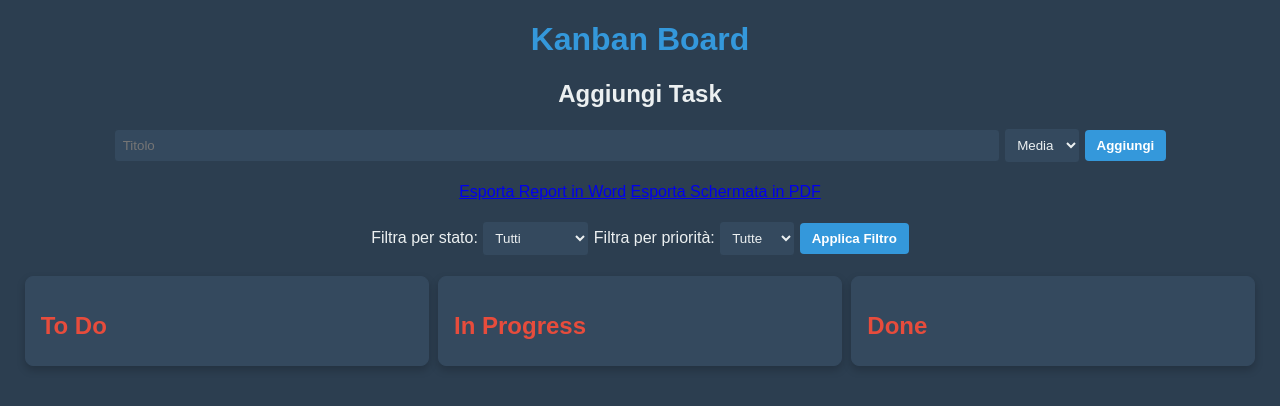
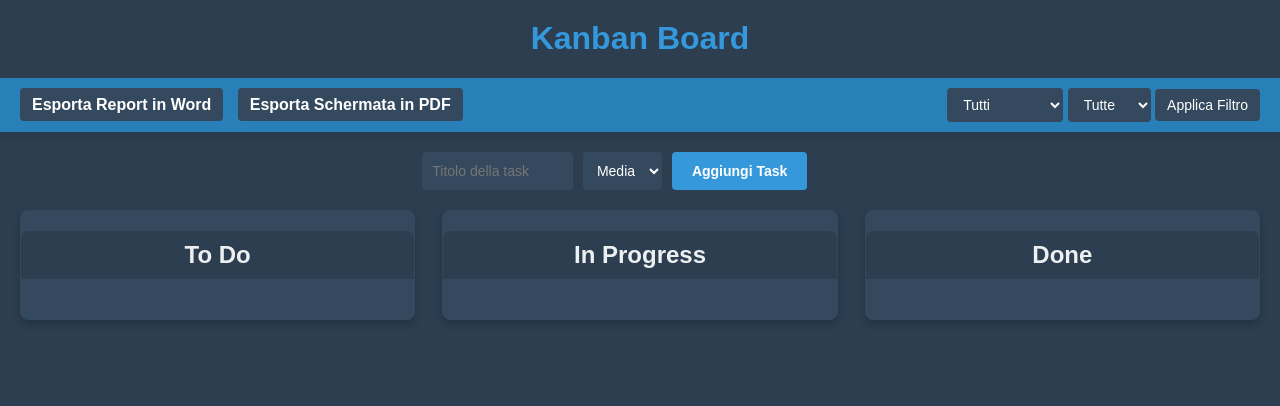
Before and after one commit to Dom2894/KanbanBoard, a Flask app: page / in a window 1280 px wide. Shown: the top 406 px of the page. Run offline with Flask 3, Linux system fonts and the light colour scheme.

Commit message:
Aggiornamento dell'interfaccia kanban.html con tema scuro moderno e layout completo

```diff
--- a/templates/kanban.html
+++ b/templates/kanban.html
@@ -8,7 +8,7 @@
         /* Tema Scuro Moderno */
         body {
             font-family: Arial, sans-serif;
-            margin: 20px;
+            margin: 0;
             padding: 0;
             background-color: #2c3e50; /* Sfondo scuro */
             color: #ecf0f1; /* Testo chiaro */
@@ -16,38 +16,122 @@
         h1 {
             text-align: center;
             color: #3498db; /* Blu acceso */
-        }
-        .container {
-            display: flex;
-            justify-content: space-around;
             margin-top: 20px;
         }
+        .header {
+            display: flex;
+            justify-content: space-between;
+            align-items: center;
+            padding: 10px 20px;
+            background-color: #2980b9; /* Blu scuro */
+            box-shadow: 0 4px 6px rgba(0, 0, 0, 0.1);
+        }
+        .header a {
+            text-decoration: none;
+            color: white;
+            padding: 8px 12px;
+            border-radius: 4px;
+            background-color: #34495e;
+            margin-right: 10px;
+            font-weight: bold;
+        }
+        .header a:hover {
+            background-color: #2c3e50;
+        }
+        .filters {
+            display: flex;
+            align-items: center;
+            gap: 10px;
+        }
+        .filters select, .filters button {
+            padding: 8px 12px;
+            border: none;
+            border-radius: 4px;
+            background-color: #34495e;
+            color: white;
+            font-size: 14px;
+            cursor: pointer;
+        }
+        .filters button:hover {
+            background-color: #2c3e50;
+        }
+        .add-task {
+            display: flex;
+            justify-content: center;
+            align-items: center;
+            margin: 20px 0;
+        }
+        .add-task form {
+            display: flex;
+            gap: 10px;
+        }
+        .add-task input[type="text"] {
+            padding: 10px;
+            width: 30%;
+            border: none;
+            border-radius: 4px;
+            background-color: #34495e;
+            color: white;
+            font-size: 14px;
+        }
+        .add-task select {
+            padding: 10px;
+            border: none;
+            border-radius: 4px;
+            background-color: #34495e;
+            color: white;
+            font-size: 14px;
+        }
+        .add-task button {
+            padding: 10px 20px;
+            border: none;
+            border-radius: 4px;
+            background-color: #3498db;
+            color: white;
+            font-size: 14px;
+            font-weight: bold;
+            cursor: pointer;
+        }
+        .add-task button:hover {
+            background-color: #2980b9;
+        }
+        .dashboard {
+            display: flex;
+            flex-wrap: wrap;
+            justify-content: space-between;
+            padding: 0 20px;
+        }
         .column {
-            width: 30%;
-            border: 1px solid #34495e; /* Bordo scuro */
-            padding: 15px;
+            width: calc(33.33% - 20px);
+            margin-bottom: 20px;
+            border: 1px solid #34495e;
             border-radius: 8px;
-            background-color: #34495e; /* Background colonne */
-            box-shadow: 0 4px 8px rgba(0, 0, 0, 0.2); /* Effetto ombra */
+            background-color: #34495e;
+            box-shadow: 0 4px 8px rgba(0, 0, 0, 0.2);
         }
         .column h2 {
-            margin-bottom: 10px;
-            color: #e74c3c; /* Rosso acceso */
+            text-align: center;
+            padding: 10px;
+            background-color: #2c3e50;
+            border-top-left-radius: 8px;
+            border-top-right-radius: 8px;
+            color: #ecf0f1;
+        }
+        .task-list {
+            padding: 10px;
         }
         .task {
-            border: 1px solid #2c3e50; /* Bordo task */
+            display: flex;
+            justify-content: space-between;
+            align-items: center;
             padding: 10px;
             margin-bottom: 10px;
-            background-color: #34495e; /* Background task */
+            border: 1px solid #2c3e50;
             border-radius: 6px;
+            background-color: #34495e;
         }
         .task p {
             margin: 0;
-            line-height: 1.5;
-        }
-        .actions {
-            display: flex;
-            gap: 8px;
         }
         .actions a {
             text-decoration: none;
@@ -56,80 +140,38 @@
             color: white;
             font-weight: bold;
         }
-        .start {
+        .actions .start {
             background-color: #f1c40f; /* Giallo */
         }
-        .complete {
+        .actions .complete {
             background-color: #2ecc71; /* Verde acqua */
         }
-        .delete {
+        .actions .delete {
             background-color: #e74c3c; /* Rosso */
         }
-        form {
-            text-align: center;
-            margin-top: 20px;
-        }
-        input[type="text"] {
-            padding: 8px;
-            width: 70%;
-            background-color: #34495e; /* Campo input scuro */
-            color: #ecf0f1; /* Testo input chiaro */
-            border: 1px solid #2c3e50; /* Bordo input */
-            border-radius: 4px;
-        }
-        select {
-            padding: 8px;
-            background-color: #34495e; /* Select scuro */
-            color: #ecf0f1; /* Testo select chiaro */
-            border: 1px solid #2c3e50; /* Bordo select */
-            border-radius: 4px;
-        }
-        button {
-            padding: 8px 12px;
-            background-color: #3498db; /* Bottone blu */
-            color: white;
-            border: none;
-            border-radius: 4px;
-            cursor: pointer;
-            font-weight: bold;
-        }
-        button:hover {
-            background-color: #2980b9; /* Effetto hover */
+        .actions a:hover {
+            opacity: 0.9;
         }
     </style>
 </head>
 <body>
     <h1>Kanban Board</h1>
 
-    <!-- Sezione di Aggiunta Task -->
-    <div style="text-align: center; margin-bottom: 20px;">
-        <h2>Aggiungi Task</h2>
-        <form action="/add_task" method="post">
-            <input type="text" name="title" placeholder="Titolo" required>
-            <select name="priority">
-                <option value="Alta">Alta</option>
-                <option value="Media" selected>Media</option>
-                <option value="Bassa">Bassa</option>
-            </select>
-            <button type="submit">Aggiungi</button>
-        </form>
+    <!-- Header con Esportazione e Filtraggio -->
+    <div class="header">
+        <div class="export-buttons">
+            <a href="/export_word">Esporta Report in Word</a>
+            <a href="/export_pdf">Esporta Schermata in PDF</a>
         </div>
-
-    <!-- Esportazione e Filtraggio -->
-    <div style="text-align: center; margin-bottom: 20px;">
-        <a href="/export_word" class="btn">Esporta Report in Word</a>
-        <a href="/export_pdf" class="btn">Esporta Schermata in PDF</a>
-    </div>
-    <form action="/" method="get" style="text-align: center; margin-bottom: 20px;">
-        <label for="status">Filtra per stato:</label>
-        <select name="status" id="status">
+        <div class="filters">
+            <form action="/" method="get">
+                <select name="status">
                     <option value="">Tutti</option>
                     <option value="To Do">To Do</option>
                     <option value="In Progress">In Progress</option>
                     <option value="Done">Done</option>
                 </select>
-        <label for="priority">Filtra per priorità:</label>
-        <select name="priority" id="priority">
+                <select name="priority">
                     <option value="">Tutte</option>
                     <option value="Alta">Alta</option>
                     <option value="Media">Media</option>
@@ -137,17 +179,35 @@
                 </select>
                 <button type="submit">Applica Filtro</button>
             </form>
+        </div>
+    </div>
+
+    <!-- Sezione di Aggiunta Task -->
+    <div class="add-task">
+        <form action="/add_task" method="post">
+            <input type="text" name="title" placeholder="Titolo della task" required>
+            <select name="priority">
+                <option value="Alta">Alta</option>
+                <option value="Media" selected>Media</option>
+                <option value="Bassa">Bassa</option>
+            </select>
+            <button type="submit">Aggiungi Task</button>
+        </form>
+    </div>
 
     <!-- Dashboard (To Do, In Progress, Done) -->
-    <div class="container">
+    <div class="dashboard">
         <!-- To Do Column -->
         <div class="column">
             <h2>To Do</h2>
+            <div class="task-list">
                 {% for task in tasks if task.status == 'To Do' %}
                     <div class="task">
+                        <div>
                             <p><strong>{{ task.title }}</strong></p>
                             <p>Creato il: {{ task.created_at|strftime }}</p>
                             <p>Priorità: {{ task.priority }}</p>
+                        </div>
                         <div class="actions">
                             <a href="/update_task/{{ task.id }}/In Progress" class="start">Start</a>
                             <a href="/delete_task/{{ task.id }}" class="delete">Delete</a>
@@ -155,15 +215,19 @@
                     </div>
                 {% endfor %}
             </div>
+        </div>
 
         <!-- In Progress Column -->
         <div class="column">
             <h2>In Progress</h2>
+            <div class="task-list">
                 {% for task in tasks if task.status == 'In Progress' %}
                     <div class="task">
+                        <div>
                             <p><strong>{{ task.title }}</strong></p>
                             <p>Creato il: {{ task.created_at|strftime }}</p>
                             <p>Priorità: {{ task.priority }}</p>
+                        </div>
                         <div class="actions">
                             <a href="/update_task/{{ task.id }}/Done" class="complete">Complete</a>
                             <a href="/delete_task/{{ task.id }}" class="delete">Delete</a>
@@ -171,15 +235,19 @@
                     </div>
                 {% endfor %}
             </div>
+        </div>
 
         <!-- Done Column -->
         <div class="column">
             <h2>Done</h2>
+            <div class="task-list">
                 {% for task in tasks if task.status == 'Done' %}
                     <div class="task">
+                        <div>
                             <p><strong>{{ task.title }}</strong></p>
                             <p>Creato il: {{ task.created_at|strftime }}</p>
                             <p>Priorità: {{ task.priority }}</p>
+                        </div>
                         <div class="actions">
                             <a href="/delete_task/{{ task.id }}" class="delete">Delete</a>
                         </div>
@@ -187,5 +255,6 @@
                 {% endfor %}
             </div>
         </div>
+    </div>
 </body>
 </html>
```
Lines whose indentation alone changed are shown as unchanged.
